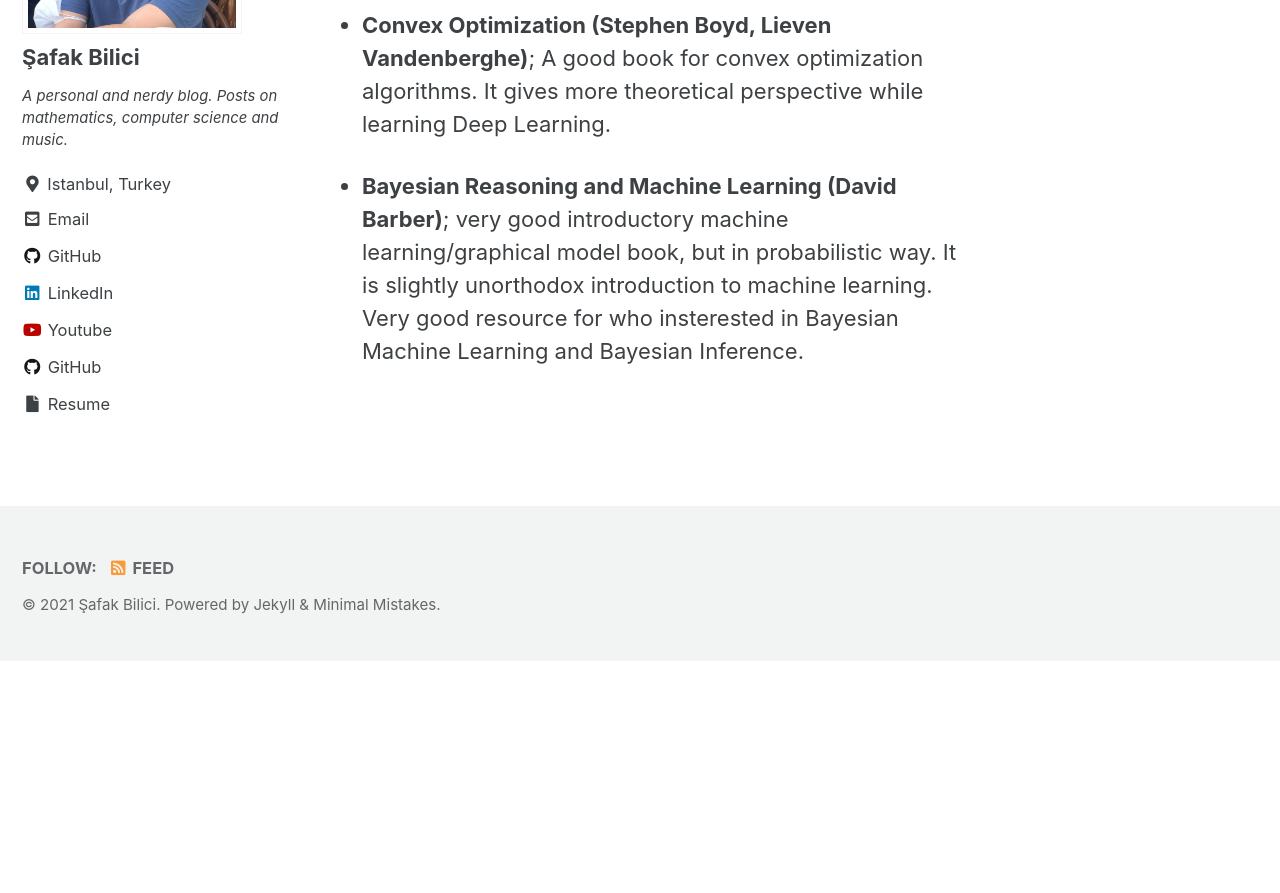
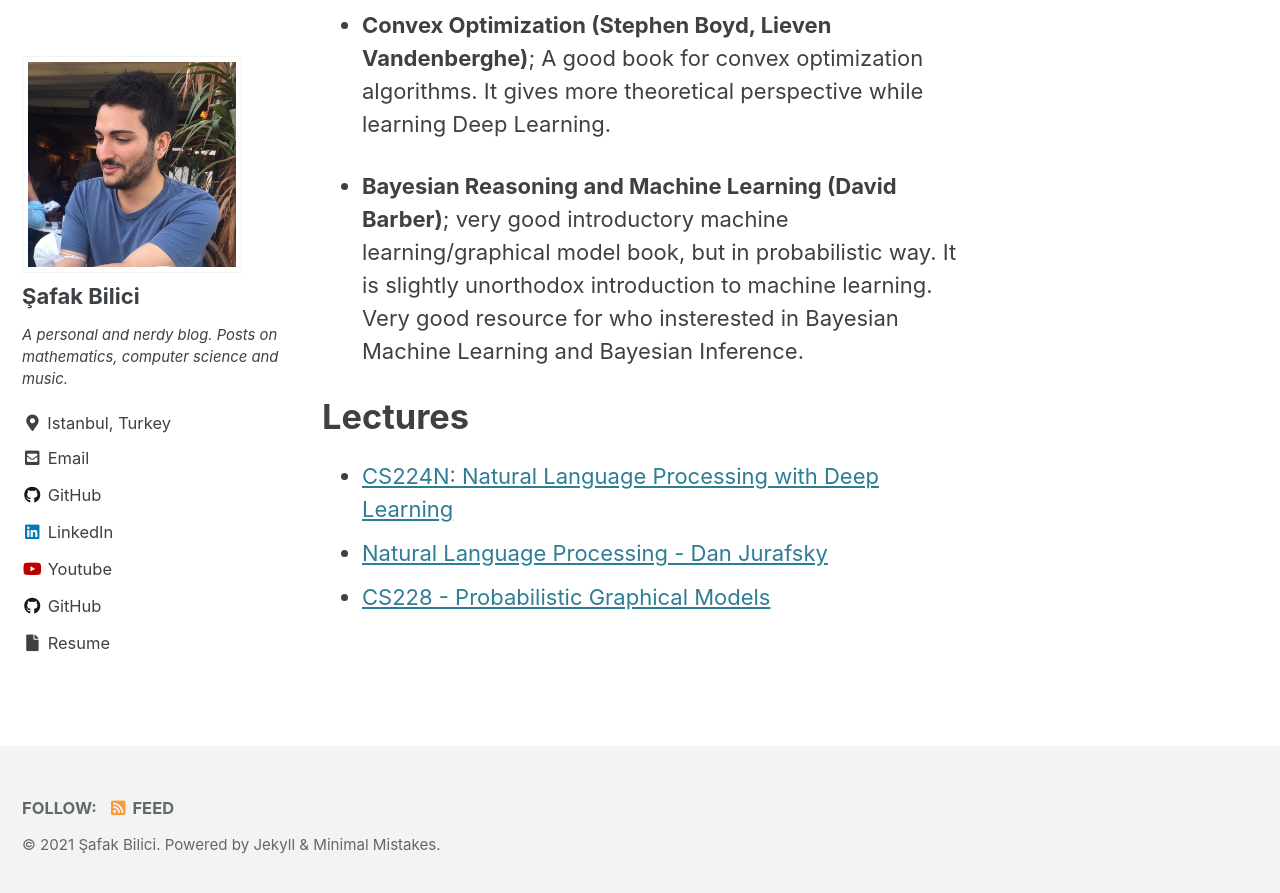
Before and after one commit to safakkbilici/safakkbilici.github.io, a Jekyll site: the page built from _pages/sources.md, in a window 1280 px wide and 900 px high, scrolled down 1746 px. Shown: the top 893 px of the window. Built offline with Jekyll 4.4.1, drawn with Linux system fonts in a browser that asks for light colours; cached includes are drawn as plain includes; before the commit the page ends 2407 px from its top, so only the background shows below that.

Commit message:
lectures

```diff
--- a/_pages/sources.md
+++ b/_pages/sources.md
@@ -22,3 +22,9 @@ This section covers my favorite resources.
 - **Convex Optimization (Stephen Boyd, Lieven Vandenberghe)**; A good book for convex optimization algorithms. It gives more theoretical perspective while learning Deep Learning.
 
 - **Bayesian Reasoning and Machine Learning (David Barber)**; very good introductory machine learning/graphical model book, but in probabilistic way. It is slightly unorthodox introduction to machine learning. Very good resource for who insterested in Bayesian Machine Learning and Bayesian Inference.
+
+# Lectures
+
+- [CS224N: Natural Language Processing with Deep Learning](https://www.youtube.com/playlist?list=PLoROMvodv4rOhcuXMZkNm7j3fVwBBY42z)
+- [Natural Language Processing - Dan Jurafsky](https://www.youtube.com/playlist?list=PLLssT5z_DsK8HbD2sPcUIDfQ7zmBarMYv)
+- [CS228 - Probabilistic Graphical Models](https://cs228.stanford.edu/)
```
